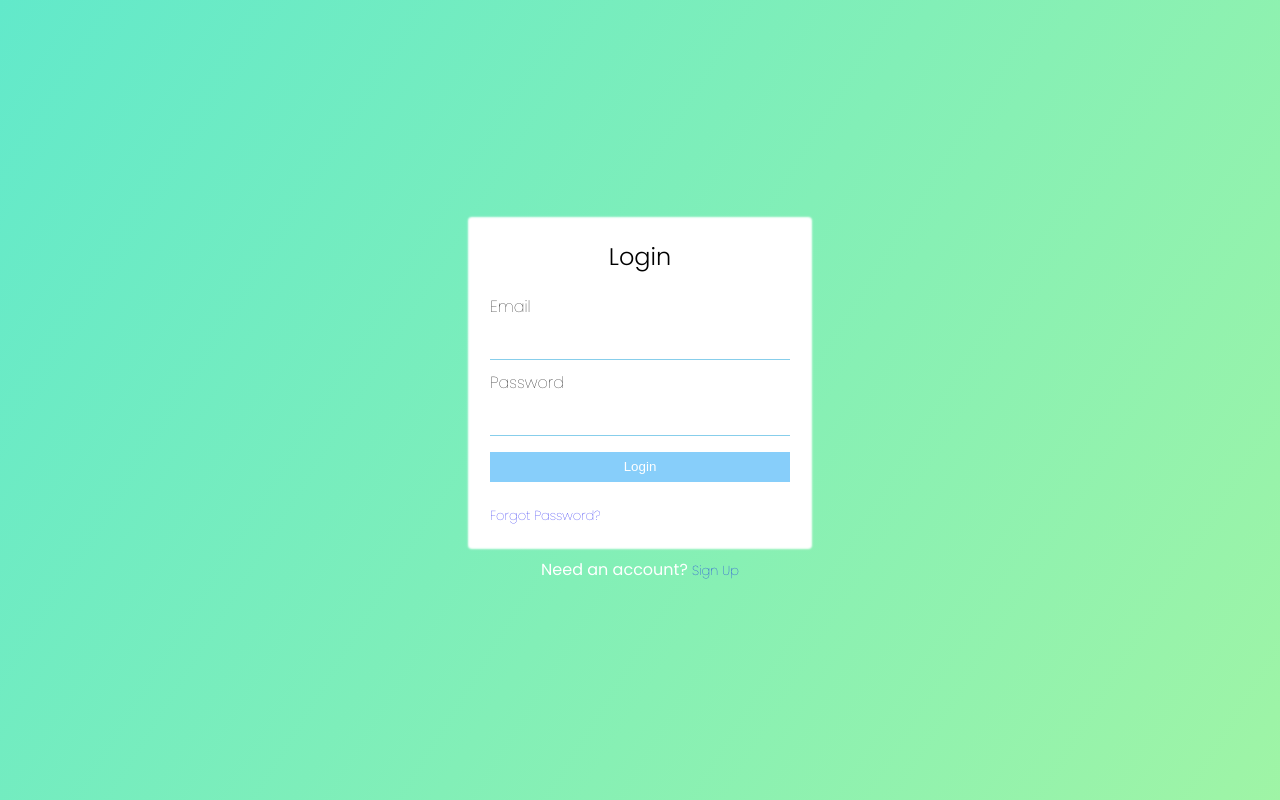
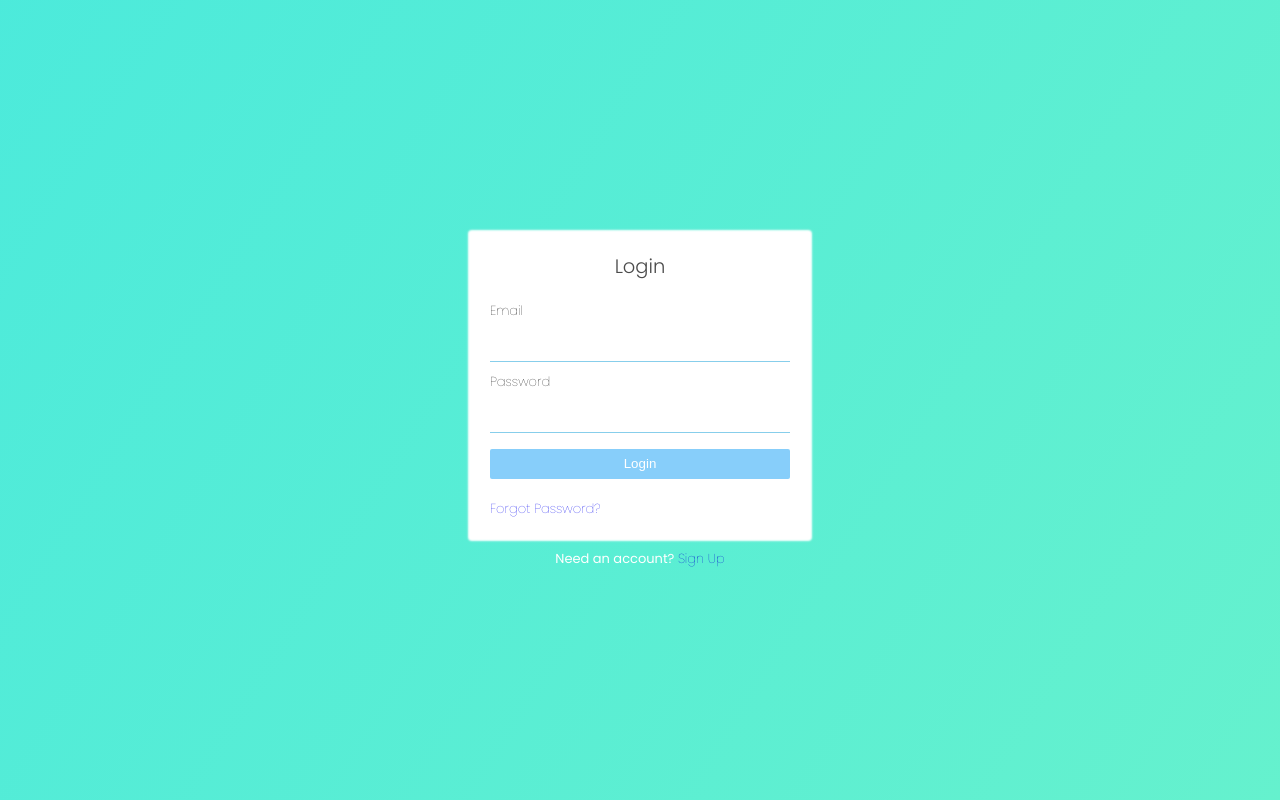
Before and after one commit to jamezmca/care-log, a React (Create React App) app: page /login in a window 1280 px wide. Built offline with nearby package versions, Linux system fonts and the light colour scheme; no server answers.

Commit message:
Update signup.module.css
login system is lookin dope swaggity

```diff
--- a/src/components/signup.module.css
+++ b/src/components/signup.module.css
@@ -6,8 +6,8 @@
 .container {
     width: 100vw;
     height: 100vh;
-    background: linear-gradient(302deg, #43C6AC, #c8fc8d, #11dafb);
-    background-size: 600% 600%;
+    background: linear-gradient(302deg, #43C6AC, #8dfcb8, #11dafb);
+    background-size: 1000% 1000%;
     animation: GradientSwirl 70s ease infinite;
     display: flex;
     flex-direction: column;
@@ -36,6 +36,7 @@ h2 {
     text-align: center;
     font-weight: 300;
     margin-bottom: 20px;
+    opacity: 0.7;
 }
 
 label {
@@ -44,16 +45,20 @@ label {
 }
 
 input {
-    width: 100%;
+    width: calc(100% - 10px);
     border: none;
     border-bottom: 1px solid skyblue;
-    height: 40px;
+    height: 35px;
     margin-bottom: 10px;
+    margin-top: 5px;
     border-radius: 3px 3px 0 0;
+    padding-left: 10px;
 }
 
 input:focus {
-    border: none;
+    outline: none !important;
+    border:1px solid rgba(0, 255, 234, 0.699);
+    box-shadow: 0 0 8px #71cebf8c;
 }
 
 button {
@@ -63,6 +68,7 @@ button {
     color: white;
     height: 30px;
     margin: 6px 0 20px 0;
+    border-radius: 2px;
 }
 
 a {
@@ -70,8 +76,13 @@ a {
     text-decoration: none;
     text-align: center;
     font-size: 13px;
+    mix-blend-mode: darken;
 }
 
 .login {
     color: white;
 }
+
+div {
+    font-size: 13px;
+}
```
